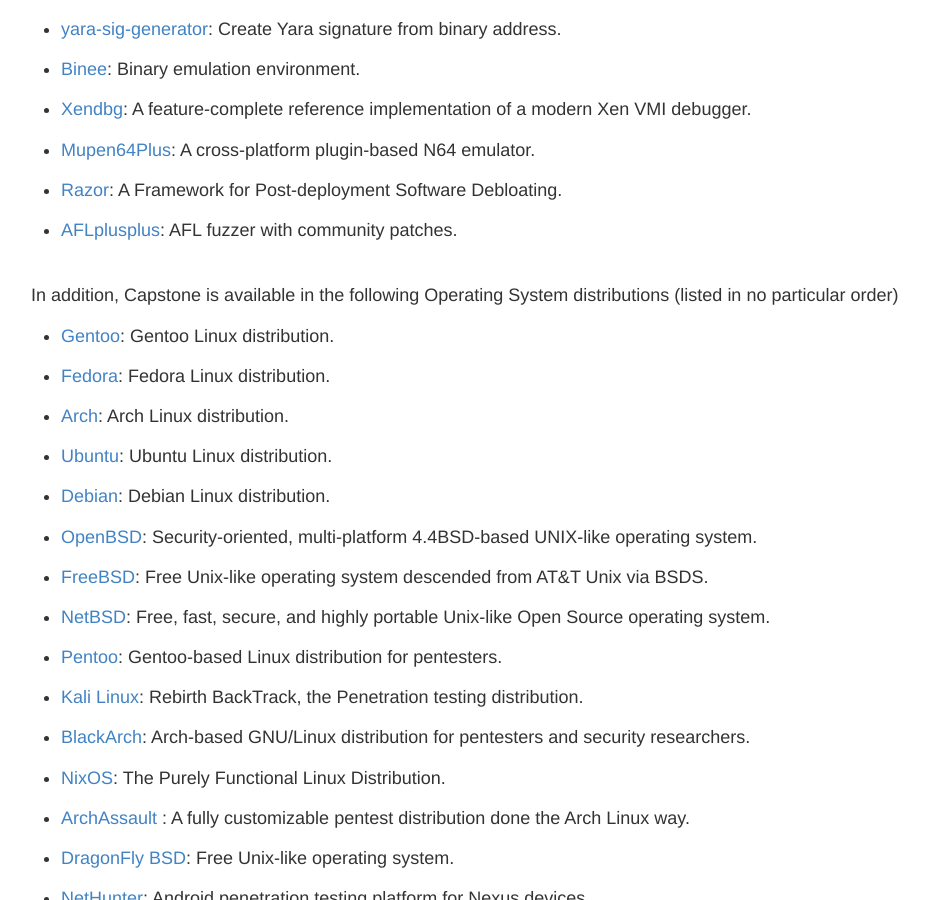
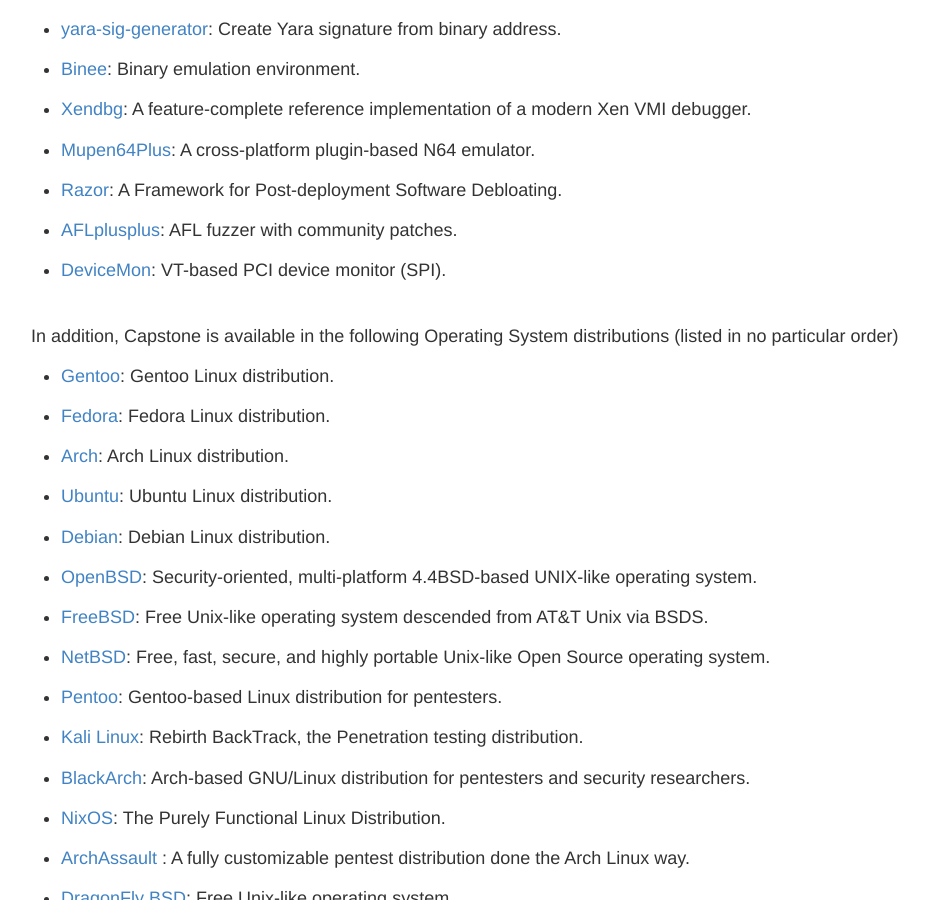
Before and after one commit to capstone-engine/capstone-engine.github.io, a Jekyll site: the page built from showcase.md, in a window 1280 px wide and 900 px high, scrolled down 19979 px. Shown: the whole window, without its empty margins (169-1098 px from the left). Built offline with Jekyll 4.4.1, drawn with Linux system fonts in a browser that asks for light colours; some of the changed lines change nothing that is shown.

Commit message:
showcase

```diff
--- a/showcase.md
+++ b/showcase.md
@@ -5,7 +5,7 @@
 
 ## Showcase
 
-In our knowledge, Capstone has been used by **479** following products (listed in no particular order).
+In our knowledge, Capstone has been used by **480** following products (listed in no particular order).
 
 - [Skorpio](http://groundx.io/docs/Opcde2018-skorpio.pdf): Cross-platform-architecture Dynamic Instrumentation Framework.
 
@@ -965,6 +965,8 @@
 
 - [AFLplusplus](https://github.com/vanhauser-thc/AFLplusplus): AFL fuzzer with community patches.
 
+- [DeviceMon](https://github.com/Kelvinhack/DeviceMon): VT-based PCI device monitor (SPI).
+
 
 <br>
 In addition, Capstone is available in the following Operating System distributions (listed in no particular order)
```
